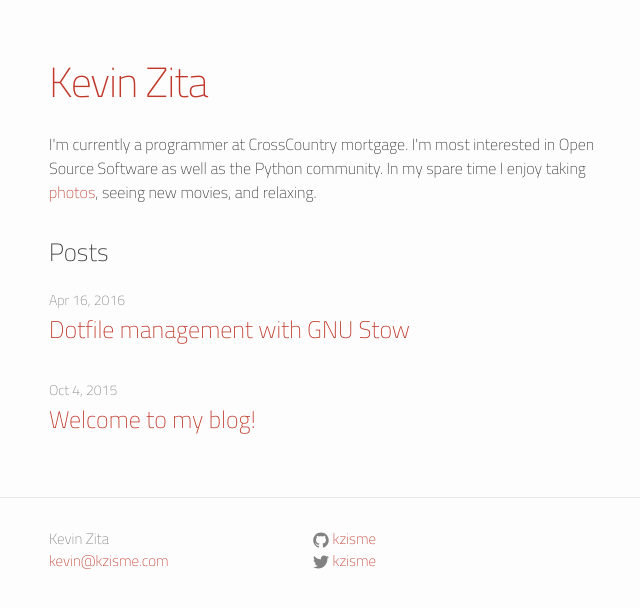
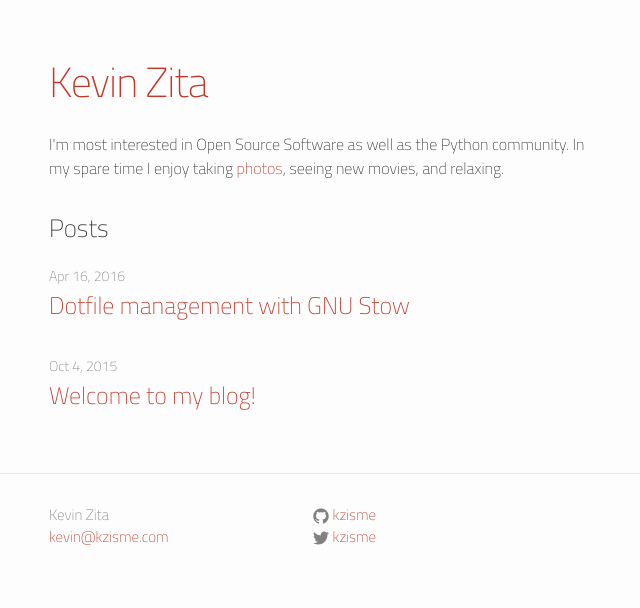
Before and after one commit to kzisme/site, a Jekyll site: the page built from index.html, in a window 1280 px wide. Shown: the top 608 px of the page, without its empty margins (221-861 px from the left). Built offline with Jekyll 4.4.1, drawn with Linux system fonts in a browser that asks for light colours.

Commit message:
Found the correct file...

```diff
--- a/index.html
+++ b/index.html
@@ -5,8 +5,7 @@ title: Kevin Zita
 
 <div class="home">
     <div class="about">
-        I'm currently a programmer at CrossCountry mortgage.  I'm most interested in
-        Open Source Software as well as the Python community.  In my spare time I enjoy
+         I'm most interested in Open Source Software as well as the Python community.  In my spare time I enjoy
         taking <a href="http://www.flickr.com/photos/132209173@N08/">photos</a>, seeing new movies, and relaxing.
     </div>
  <h1 class="page-heading">Posts</h1>
```
